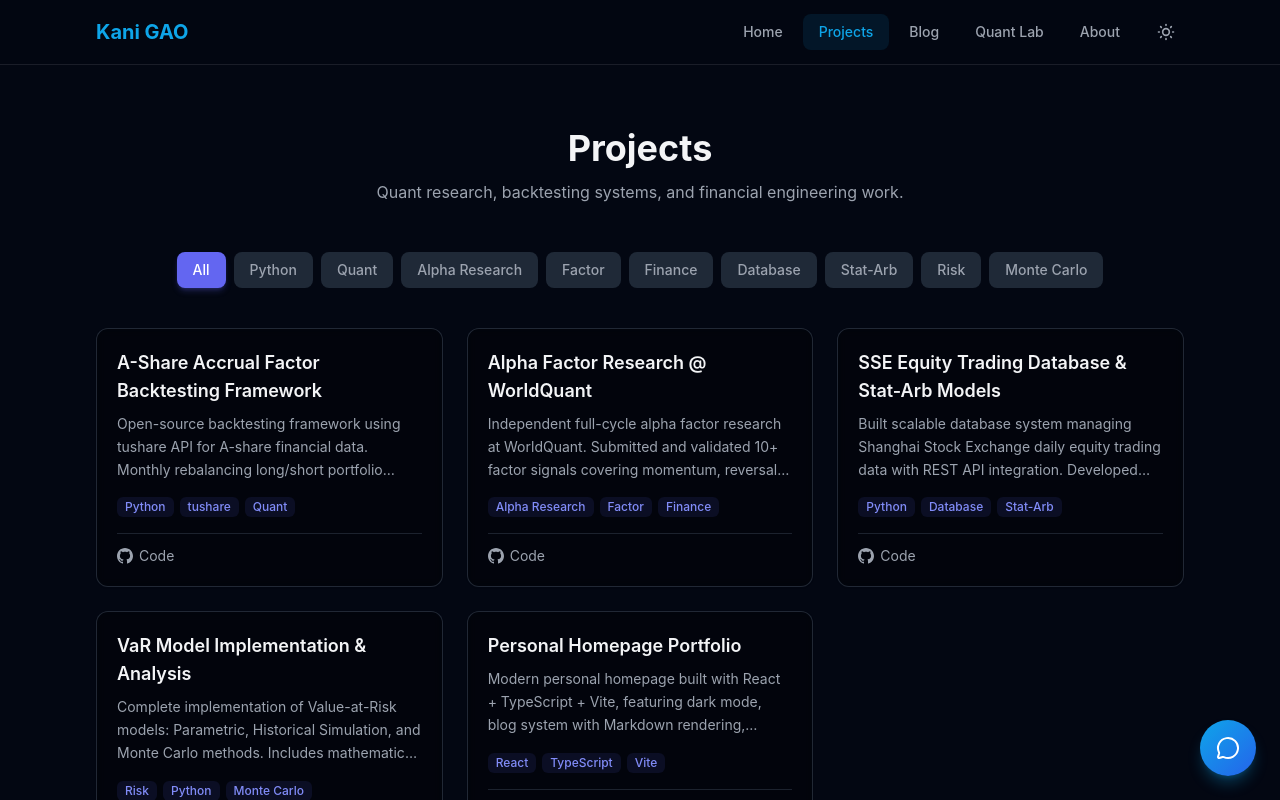
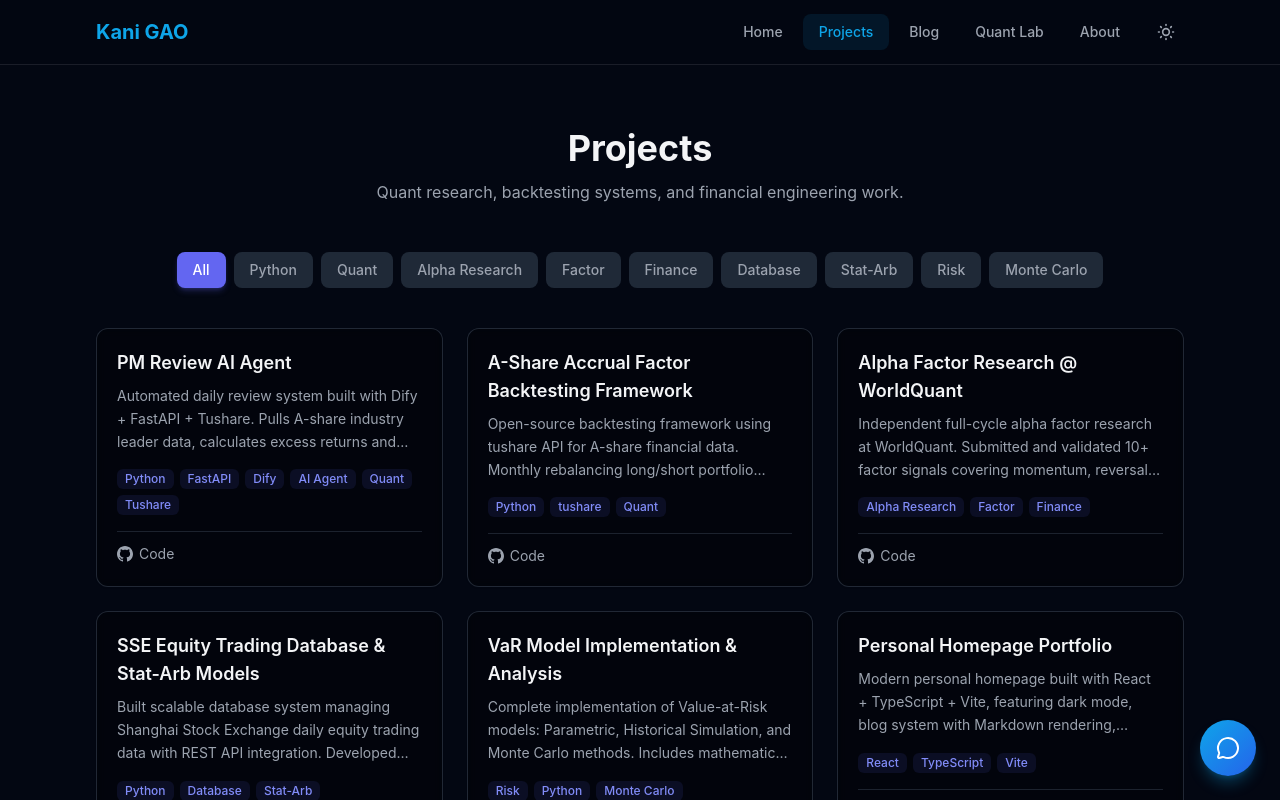
Before and after one commit to KaniGAO/KaniGAO.github.io, a React (Vite) app: page /#/projects in a window 1280 px wide. Shown: the top 800 px of the page. Built offline with nearby package versions, Linux system fonts and the light colour scheme; the HTML template or start-up script is replaced by a standard one.

Commit message:
feat: add PM Review AI Agent project; add project notes
Co-Authored-By: CodeBuddy CN <noreply@tencent.com>

```diff
--- a/src/data/projectsData.ts
+++ b/src/data/projectsData.ts
@@ -9,6 +9,15 @@
 }
 
 export const projectsData: Project[] = [
+  {
+    id: 6,
+    title: 'PM Review AI Agent',
+    tags: ['Python', 'FastAPI', 'Dify', 'AI Agent', 'Quant', 'Tushare'],
+    coverImage: 'https://picsum.photos/seed/pmreview1/300/200',
+    description:
+      'Automated daily review system built with Dify + FastAPI + Tushare. Pulls A-share industry leader data, calculates excess returns and PM rankings, invokes LLM (Qwen/DeepSeek) for professional review reports, and pushes structured Feishu card messages on a Cron schedule every trading day at 15:30.',
+    githubUrl: 'https://github.com/KaniGAO/pm-review-ai-agent',
+  },
   {
     id: 1,
     title: 'A-Share Accrual Factor Backtesting Framework',
```
Also changed, not shown: 1 other file (tests, documents, lock files or other folders).
